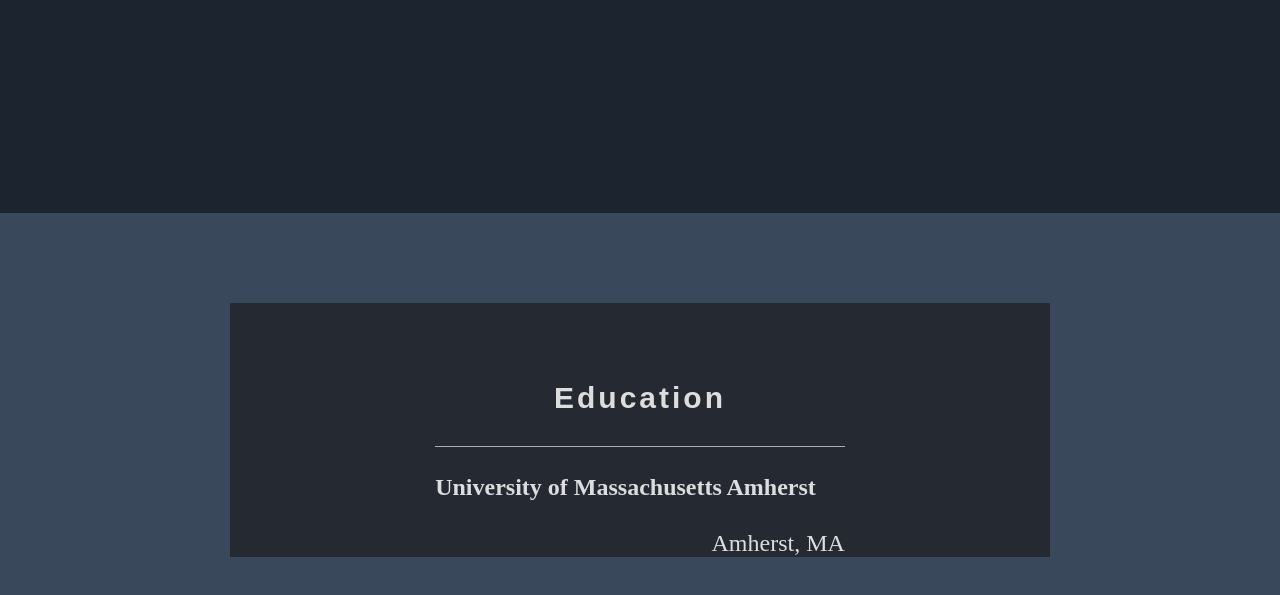
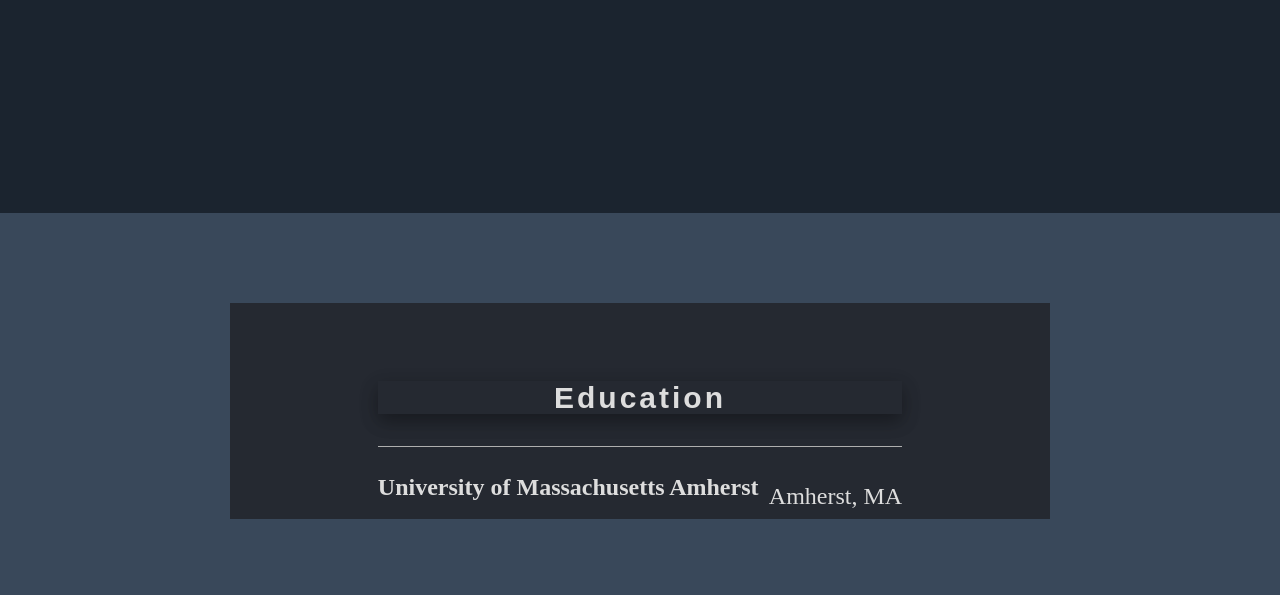
Before and after one commit to jzhuo/jzhuo.github.io, a plain HTML site: page index.html in a window 1280 px wide. Shown: the part 587-1182 px from the top of the page. Drawn offline with Linux system fonts and the light colour scheme.

Commit message:
update to header and styling

```diff
--- a/css/education.css
+++ b/css/education.css
@@ -43,8 +43,8 @@
   	min-height: 1px;
 	box-sizing: border-box;
 	display: block;
-	padding-left: 25%;
-	padding-right: 25%;
+	padding-left: 18%;
+	padding-right: 18%;
 }
 
 #jzhuo_info_details h1 {
@@ -58,6 +58,7 @@
   	background-origin: initial;
   	background-clip: initial;
   	background-color: 38ACEC;
+	box-shadow: 0px 8px 17px 0px rgba(0,0,0,0.2), 0px 6px 20px 0px rgba(0,0,0,0.19);
 	font-size: 1.2em;
 	color: rgb(221, 221, 221);
 	display: inline-block;
@@ -78,6 +79,18 @@
 }
 
 #jzhuo_info_details h6 {
+	background-image: initial;
+  	background-position-x: initial;
+  	background-position-y: initial;
+  	background-size: initial;
+  	background-repeat-x: initial;
+  	background-repeat-y: initial;
+  	background-attachment: initial;
+  	background-origin: initial;
+  	background-clip: initial;
+  	background-color: 38ACEC;
+	box-shadow: 0px 8px 17px 0px rgba(0,0,0,0.2), 0px 6px 20px 0px rgba(0,0,0,0.19);
+	/* seeing if up top works */
 	font-size: 30px;
   	color: rgb(221, 221, 221);
   	margin-top: 1em;
```
